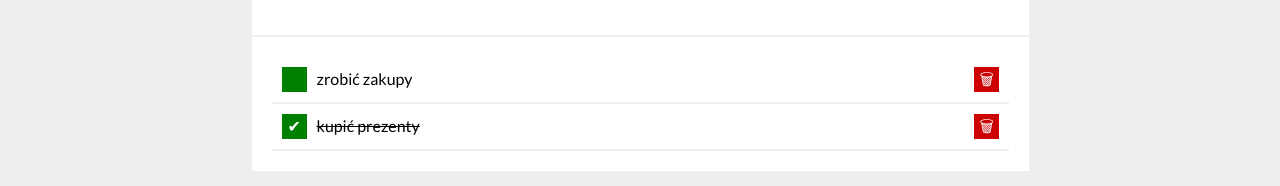
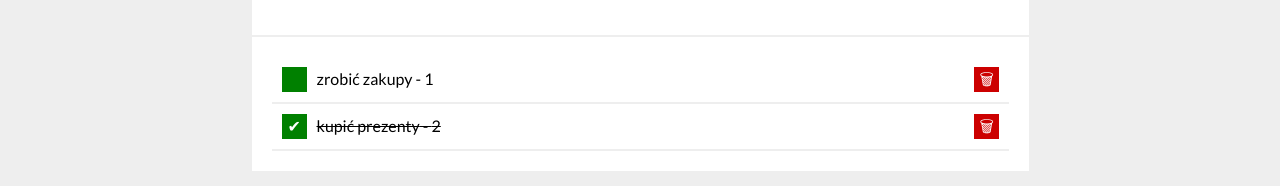
Before and after one commit to Marti2929/todo-list-react, a React (Create React App) app: page / in a window 1280 px wide. Shown: the part 360-546 px from the top of the page. Built offline with nearby package versions, Linux system fonts and the light colour scheme.

Commit message:
addNewTask interaction added

```diff
--- a/src/App.js
+++ b/src/App.js
@@ -1,3 +1,4 @@
+import React, {useState} from 'react';
 import List from './List';
 import Form from './Form';
 import Buttons from './Buttons';
@@ -5,21 +6,37 @@ import Section from './Section';
 import Header from './Header';
 import Container from './Container';
 
-let tasks = [
-  {id: 1, content: "zrobić zakupy", done: false},
-  {id: 2, content: "kupić prezenty", done: true},
-];
-
 let hideDoneTasks = false;
 
 function App() {
+
+  const [tasks, setTasks] = useState([
+    {id: 1, content: "zrobić zakupy", done: false},
+    {id: 2, content: "kupić prezenty", done: true},
+  ]);
+
+  const addNewTask = (newTask) => {
+    setTasks(tasks => [
+      ...tasks,
+      {
+        content: newTask,
+        done: false,
+        // id: tasks.length === 0 ? 1 : (tasks.length + 1),
+        id: tasks.length === 0 ? 1 : tasks[tasks.length - 1].id + 1,
+      }])
+  }
+
   return (
     <Container>
       <Header title="Lista zadań" />
-          <Section title="Dodaj nowe zadanie" body={<Form />} />
-          <Section  title="Lista zadań"
-                    headerButtons={<Buttons tasks={tasks} hideDoneTasks={hideDoneTasks} />}
-                    body={<List tasks={tasks} hideDoneTasks={hideDoneTasks} />}/>
+          <Section title="Dodaj nowe zadanie"
+                   body={
+                     <Form addNewTask={addNewTask}/>} />
+          <Section title="Lista zadań"
+                   headerButtons={
+                    <Buttons tasks={tasks} hideDoneTasks={hideDoneTasks} />}
+                   body={
+                    <List tasks={tasks} hideDoneTasks={hideDoneTasks} />} />
     </Container>
   );
 }
--- a/src/Form/index.js
+++ b/src/Form/index.js
@@ -1,10 +1,27 @@
 import './style.css';
+import React, {useState} from 'react';
 
-const Form = () => {
+const Form = ({addNewTask}) => {
+    const [newTask, setNewTask] = useState("");
+
+    const onFormSubmit = (event) => {
+        event.preventDefault();
+        addNewTask(newTask.trim());
+         setNewTask("");
+    }
+
     return (
-        <form className="form">
-            <input className="form__input" placeholder="Wpisz nowe zadanie" />
-            <button className="form__button">Dodaj zadanie</button>
+        <form onSubmit={onFormSubmit}
+              className="form">
+            <input
+                value={newTask}
+                onChange={({target}) => setNewTask(target.value)}
+                className="form__input"
+                placeholder="Wpisz nowe zadanie" />
+            <button
+                className="form__button">
+                Dodaj zadanie
+            </button>
         </form>
     )
 }
--- a/src/List/index.js
+++ b/src/List/index.js
@@ -11,7 +11,7 @@ const List = ({ tasks, hideDoneTasks }) => {
                         {task.done ? "✔" : ""}
                     </button>
                     <div className={`list__content ${task.done ? "list__content--done" : ""}`}>
-                        {task.content}
+                        {task.content} - {task.id}
                     </div>
                     <button className="list__button list__button--remove">
                         🗑
```
Also changed, not shown: 1 other file (tests, documents, lock files or other folders).
